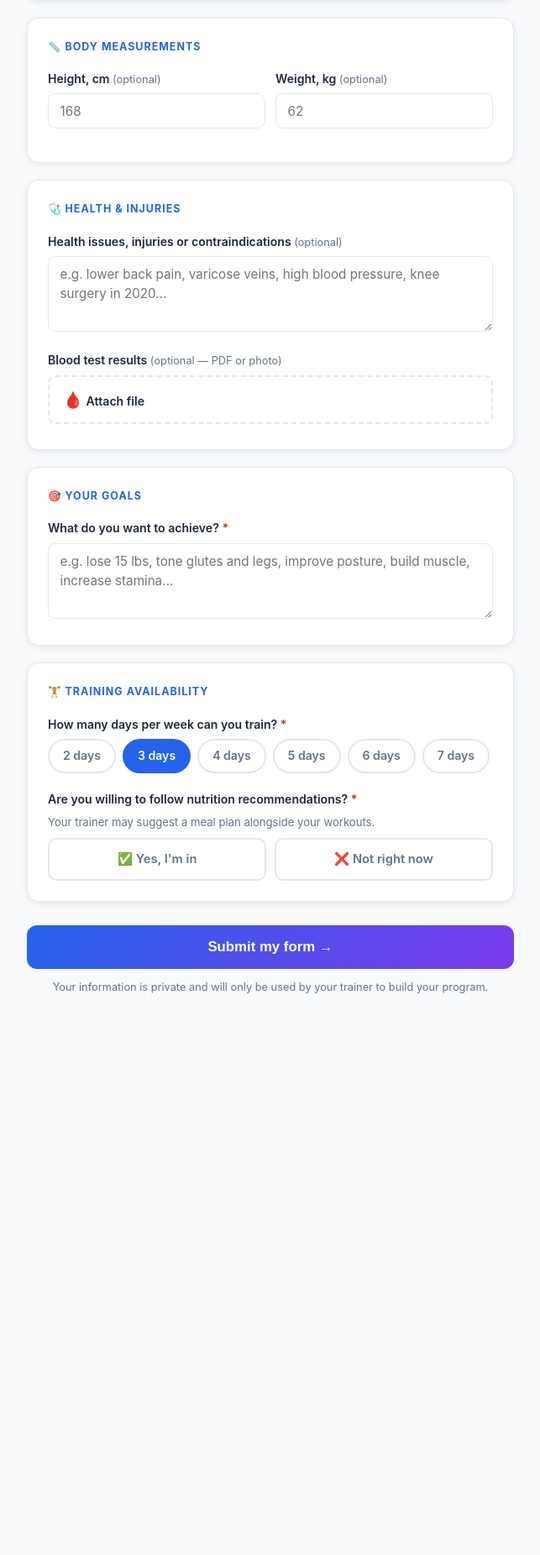
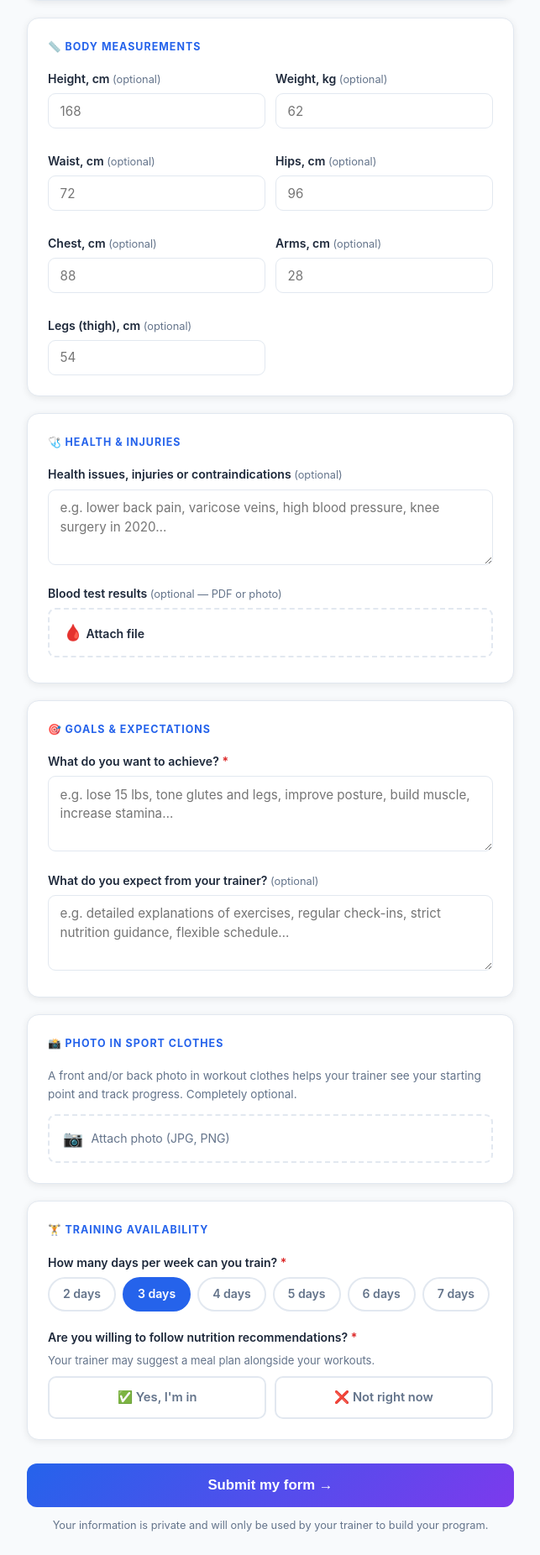
Before and after one commit to Liliyalexx/GYMprogrm, a Django app: page /intake/ in a window 1280 px wide. Shown: the part 947-2799 px from the top of the page at 84% size, without its empty margins (318-961 px from the left). Before the commit the page ends 2130 px from the top, so only its background shows below. Run offline with Django 5.2, Linux system fonts and the light colour scheme.

Commit message:
Intake form: add body measurements, sport photo, expectations, email sending
- Intake form: add waist, hips, chest, arms, legs fields
- Intake form: add expectations from trainer textarea
- Intake form: add sport clothes photo upload
- Save initial body measurements to BodyMeasurement on intake submit
- Save sport photo to student.photo on intake submit
- Trainer can send intake form link by email from student list page
- Add EMAIL_* settings (SMTP via env vars, console fallback for dev)
- Add /send-intake-email/ endpoint

Co-Authored-By: Claude Sonnet 4.6 <noreply@anthropic.com>

```diff
--- a/gymprogrm/urls.py
+++ b/gymprogrm/urls.py
@@ -14,6 +14,7 @@ urlpatterns = [
     path('intake/', student_views.client_intake, name='intake'),
     path('intake/success/', student_views.intake_success, name='intake_success'),
     path('invite/<uuid:token>/', student_views.invite_register, name='invite_register'),
+    path('send-intake-email/', student_views.send_intake_email, name='send_intake_email'),
     path('students/', include('students.urls', namespace='students')),
     path('programs/', include('programs.urls', namespace='programs')),
     path('', lambda request: redirect('students:list'), name='home'),
--- a/students/views.py
+++ b/students/views.py
@@ -224,6 +224,38 @@ def invite_register(request, token):
 
 
 # ---------------------------------------------------------------------------
+# Send intake form by email
+# ---------------------------------------------------------------------------
+
+@login_required
+@require_POST
+def send_intake_email(request):
+    """Trainer enters an email → system emails the intake form link."""
+    from django.core.mail import send_mail
+    from django.conf import settings as django_settings
+
+    email = request.POST.get('email', '').strip()
+    if not email:
+        return JsonResponse({'error': 'Email is required.'}, status=400)
+
+    intake_url = request.build_absolute_uri('/intake/')
+    subject = 'Your fitness intake form'
+    body = (
+        f'Hi!\n\n'
+        f'Your trainer has invited you to fill in a quick intake form.\n'
+        f'It takes about 3 minutes and helps build a program tailored just for you.\n\n'
+        f'Fill in your form here:\n{intake_url}\n\n'
+        f'— GYMprogrm'
+    )
+
+    try:
+        send_mail(subject, body, django_settings.DEFAULT_FROM_EMAIL, [email], fail_silently=False)
+        return JsonResponse({'ok': True})
+    except Exception as e:
+        return JsonResponse({'error': str(e)}, status=500)
+
+
+# ---------------------------------------------------------------------------
 # Public intake form
 # ---------------------------------------------------------------------------
 
@@ -246,6 +278,10 @@ def client_intake(request):
             height_raw = request.POST.get('height_cm', '').strip()
             weight_raw = request.POST.get('weight_kg', '').strip()
             days_raw = request.POST.get('training_days_per_week', '').strip()
+            goals = request.POST.get('goals', '').strip()
+            expectations = request.POST.get('expectations', '').strip()
+            if expectations:
+                goals = goals + ('\n\n' if goals else '') + 'Expectations from trainer:\n' + expectations
 
             student = Student(
                 name=name,
@@ -254,7 +290,7 @@ def client_intake(request):
                 phone=request.POST.get('phone', '').strip(),
                 date_of_birth=dob,
                 health_issues=request.POST.get('health_issues', '').strip(),
-                goals=request.POST.get('goals', '').strip(),
+                goals=goals,
                 training_days_per_week=int(days_raw) if days_raw.isdigit() else None,
                 follow_nutrition=request.POST.get('follow_nutrition') == '1',
                 height_cm=height_raw if height_raw else None,
@@ -267,6 +303,22 @@ def client_intake(request):
             if request.FILES.get('blood_test_file'):
                 student.blood_test_file = request.FILES['blood_test_file']
                 student.save(update_fields=['blood_test_file'])
+
+            if request.FILES.get('photo'):
+                student.photo = request.FILES['photo']
+                student.save(update_fields=['photo'])
+
+            # Save initial body measurements if any provided
+            from measurements.models import BodyMeasurement
+            meas_fields = ['waist_cm', 'hips_cm', 'chest_cm', 'arms_cm', 'legs_cm']
+            meas_data = {f: request.POST.get(f, '').strip() or None for f in meas_fields}
+            if any(meas_data.values()):
+                BodyMeasurement.objects.create(
+                    student=student,
+                    date=dob or date.today(),
+                    weight_kg=weight_raw if weight_raw else None,
+                    **meas_data,
+                )
 
             return redirect('intake_success')
 
--- a/templates/students/intake_form.html
+++ b/templates/students/intake_form.html
@@ -223,6 +223,26 @@
           <label for="id_weight">Weight, kg <span class="opt">(optional)</span></label>
           <input type="number" name="weight_kg" id="id_weight" placeholder="62" min="30" max="300" step="0.1" value="{{ request.POST.weight_kg|default:'' }}">
         </div>
+        <div class="ifield">
+          <label for="id_waist">Waist, cm <span class="opt">(optional)</span></label>
+          <input type="number" name="waist_cm" id="id_waist" placeholder="72" min="40" max="200" step="0.1" value="{{ request.POST.waist_cm|default:'' }}">
+        </div>
+        <div class="ifield">
+          <label for="id_hips">Hips, cm <span class="opt">(optional)</span></label>
+          <input type="number" name="hips_cm" id="id_hips" placeholder="96" min="40" max="200" step="0.1" value="{{ request.POST.hips_cm|default:'' }}">
+        </div>
+        <div class="ifield">
+          <label for="id_chest">Chest, cm <span class="opt">(optional)</span></label>
+          <input type="number" name="chest_cm" id="id_chest" placeholder="88" min="40" max="200" step="0.1" value="{{ request.POST.chest_cm|default:'' }}">
+        </div>
+        <div class="ifield">
+          <label for="id_arms">Arms, cm <span class="opt">(optional)</span></label>
+          <input type="number" name="arms_cm" id="id_arms" placeholder="28" min="10" max="100" step="0.1" value="{{ request.POST.arms_cm|default:'' }}">
+        </div>
+        <div class="ifield">
+          <label for="id_legs">Legs (thigh), cm <span class="opt">(optional)</span></label>
+          <input type="number" name="legs_cm" id="id_legs" placeholder="54" min="20" max="120" step="0.1" value="{{ request.POST.legs_cm|default:'' }}">
+        </div>
       </div>
     </div>
 
@@ -246,14 +266,32 @@
       </div>
     </div>
 
-    <!-- Goals -->
+    <!-- Goals & Expectations -->
     <div class="intake-section">
-      <div class="intake-section-title">🎯 Your goals</div>
+      <div class="intake-section-title">🎯 Goals & expectations</div>
       <div class="ifield">
         <label for="id_goals">What do you want to achieve? <span class="req">*</span></label>
         <textarea name="goals" id="id_goals" required
           placeholder="e.g. lose 15 lbs, tone glutes and legs, improve posture, build muscle, increase stamina…">{{ request.POST.goals|default:'' }}</textarea>
       </div>
+      <div class="ifield">
+        <label for="id_expectations">What do you expect from your trainer? <span class="opt">(optional)</span></label>
+        <textarea name="expectations" id="id_expectations"
+          placeholder="e.g. detailed explanations of exercises, regular check-ins, strict nutrition guidance, flexible schedule…">{{ request.POST.expectations|default:'' }}</textarea>
+      </div>
+    </div>
+
+    <!-- Photo in sport clothes -->
+    <div class="intake-section">
+      <div class="intake-section-title">📸 Photo in sport clothes</div>
+      <p style="font-size:.85rem;color:var(--text-muted);margin-bottom:.75rem;">
+        A front and/or back photo in workout clothes helps your trainer see your starting point and track progress. Completely optional.
+      </p>
+      <label class="file-label" for="id_photo">
+        <span style="font-size:1.2rem;">📷</span>
+        <span id="photo-label-text">Attach photo (JPG, PNG)</span>
+        <input type="file" name="photo" id="id_photo" accept=".jpg,.jpeg,.png,.webp">
+      </label>
     </div>
 
     <!-- Training -->
@@ -300,5 +338,9 @@
     document.getElementById('blood-label-text').textContent =
       this.files[0] ? this.files[0].name : 'Attach file';
   });
+  document.getElementById('id_photo').addEventListener('change', function() {
+    document.getElementById('photo-label-text').textContent =
+      this.files[0] ? this.files[0].name : 'Attach photo (JPG, PNG)';
+  });
 </script>
 {% endblock %}
```
Also changed, not shown: gymprogrm/settings.py (+9 -0 lines), templates/students/student_list.html (+37 -4 lines).
